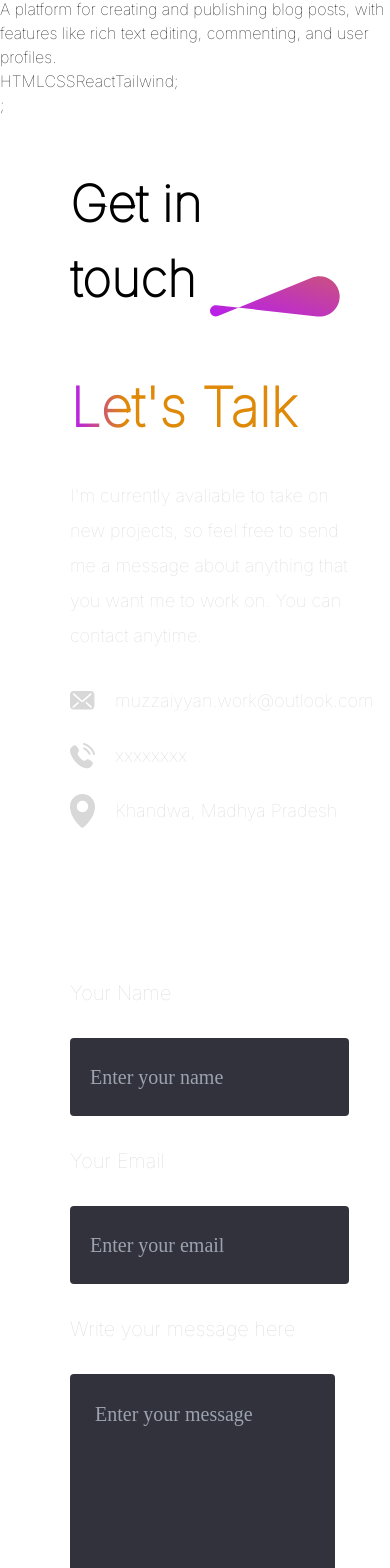
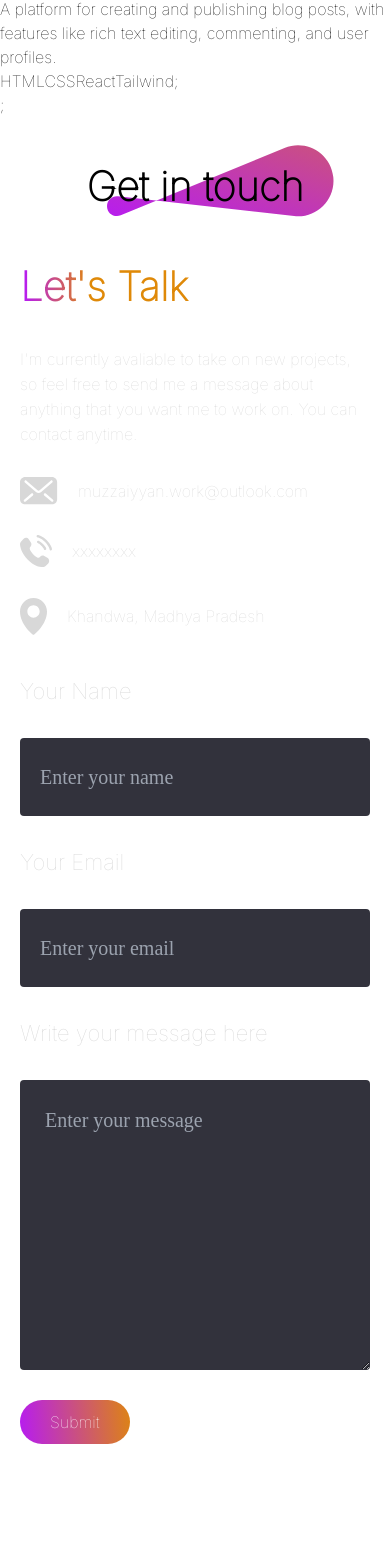
Before and after one commit to MuzzaiyyanHussain/portfolio, a React (Vite) app: page / in a window 390 px wide. Shown: the part 3030-4598 px from the top of the page. After the commit the page ends 4564 px from the top, so only its background shows below. Built offline with nearby package versions, Linux system fonts and the light colour scheme.

Commit message:
Update Contact.css

```diff
--- a/src/components/Contact.css
+++ b/src/components/Contact.css
@@ -118,62 +118,98 @@
   transition: 0.3s;
 }
 
-  @media(max-width:768px) {
+/* Medium Devices (md) */
+@media (max-width: 1024px) {
   .contact {
-      gap: 50px;
-      margin: 50px 70px;
-      align-items: start;
+    margin: 60px 100px;
+    gap: 60px;
+  }
+
+  .contact-section {
+    gap: 100px;
   }
 
   .contact-title h1 {
-      padding: 0;
-      font-size: 50px;
-      font-weight: 600;
+    font-size: 60px;
   }
 
-    .contact-title img {
-      width: 130px;
-      margin-right: -20px;
+  .contact-left h1 {
+    font-size: 60px;
+  }
+
+  .contact-right input,
+  .contact-right textarea {
+    width: 90%;
+  }
+
+  .contact-submit {
+    font-size: 18px;
+    padding: 15px 50px;
+  }
+}
+
+/* Small Devices (sm) */
+@media (max-width: 600px) {
+  .contact {
+    margin: 40px 20px;
+    gap: 40px;
   }
 
   .contact-section {
     flex-direction: column;
+    gap: 40px;
+  }
+
+  .contact-title h1 {
+    font-size: 40px;
   }
 
   .contact-left h1 {
-      font-size: 54px;
-
+    font-size: 40px;
   }
 
   .contact-left p {
-      font-size: 18px;
+    font-size: 16px;
+    line-height: 25px;
   }
 
-    .contact-details {
-      gap: 20px;
-    }
-
-    .contact-detail img {
-      width: 25px;
-
-    }
-
-    .contact-right label {
-      font-size: 20px;
-    }
-
-    .contact-right input {
+  .contact-right input,
+  .contact-right textarea {
     width: 100%;
-      font-size: 20px;
-    }
-
-    .contact-right textarea {
-      width: 95%;
-      font-size: 20px;
   }
 
   .contact-submit {
-      font-size: 20px;
-      padding: 15px 40px;
+    font-size: 16px;
+    padding: 10px 30px;
   }
 }
+
+/* Large Devices (lg) */
+@media (min-width: 1200px) {
+  .contact {
+    margin: 100px 200px;
+    gap: 100px;
+  }
+
+  .contact-section {
+    gap: 200px;
+  }
+
+  .contact-title h1 {
+    font-size: 90px;
+  }
+
+  .contact-left h1 {
+    font-size: 90px;
+  }
+
+  .contact-right input,
+  .contact-right textarea {
+    width: 80%;
+  }
+
+  .contact-submit {
+    font-size: 24px;
+    padding: 25px 70px;
+  }
+}
```
Lines whose indentation alone changed are shown as unchanged.
